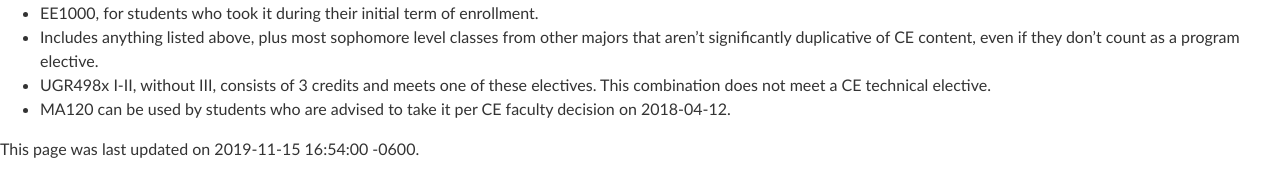
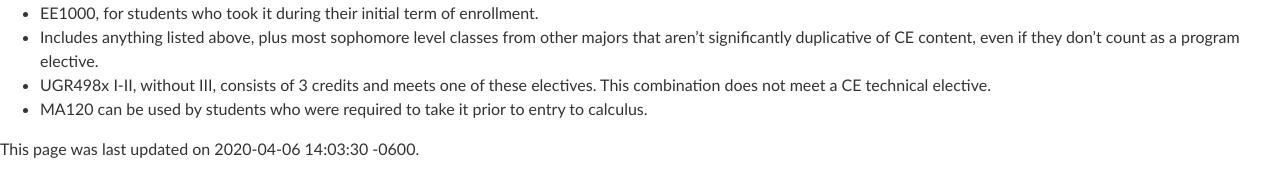
Before and after one commit to edurant/edurant.github.io, a Jekyll site: the page built from advising/ceElectiveRules.md, in a window 1280 px wide. Shown: the part 1217-1391 px from the top of the page. Built offline with Jekyll 4.4.1, drawn with Linux system fonts in a browser that asks for light colours.

Commit message:
ce advising: simplify statement of MA120 rule

```diff
--- a/advising/ceElectiveRules.md
+++ b/advising/ceElectiveRules.md
@@ -1,6 +1,6 @@
 ---
 title: "CE Academic Advising: Elective Rules"
-date: 2019-11-15 16:54:00 -0600
+date: 2020-04-06 14:03:30 -0600
 ---
 
 ## Sci EL = Science Elective, 3+ credits
@@ -43,6 +43,6 @@ date: 2019-11-15 16:54:00 -0600
 * EE1000, for students who took it during their initial term of enrollment.
 * Includes anything listed above, plus most sophomore level classes from other majors that aren't significantly duplicative of CE content, even if they don't count as a program elective.
 * UGR498x I-II, without III, consists of 3 credits and meets one of these electives. This combination does not meet a CE technical elective.
-* MA120 can be used by students who are advised to take it per CE faculty decision on 2018-04-12.
+* MA120 can be used by students who were required to take it prior to entry to calculus.
 
 This page was last updated on {{page.date}}.
```
